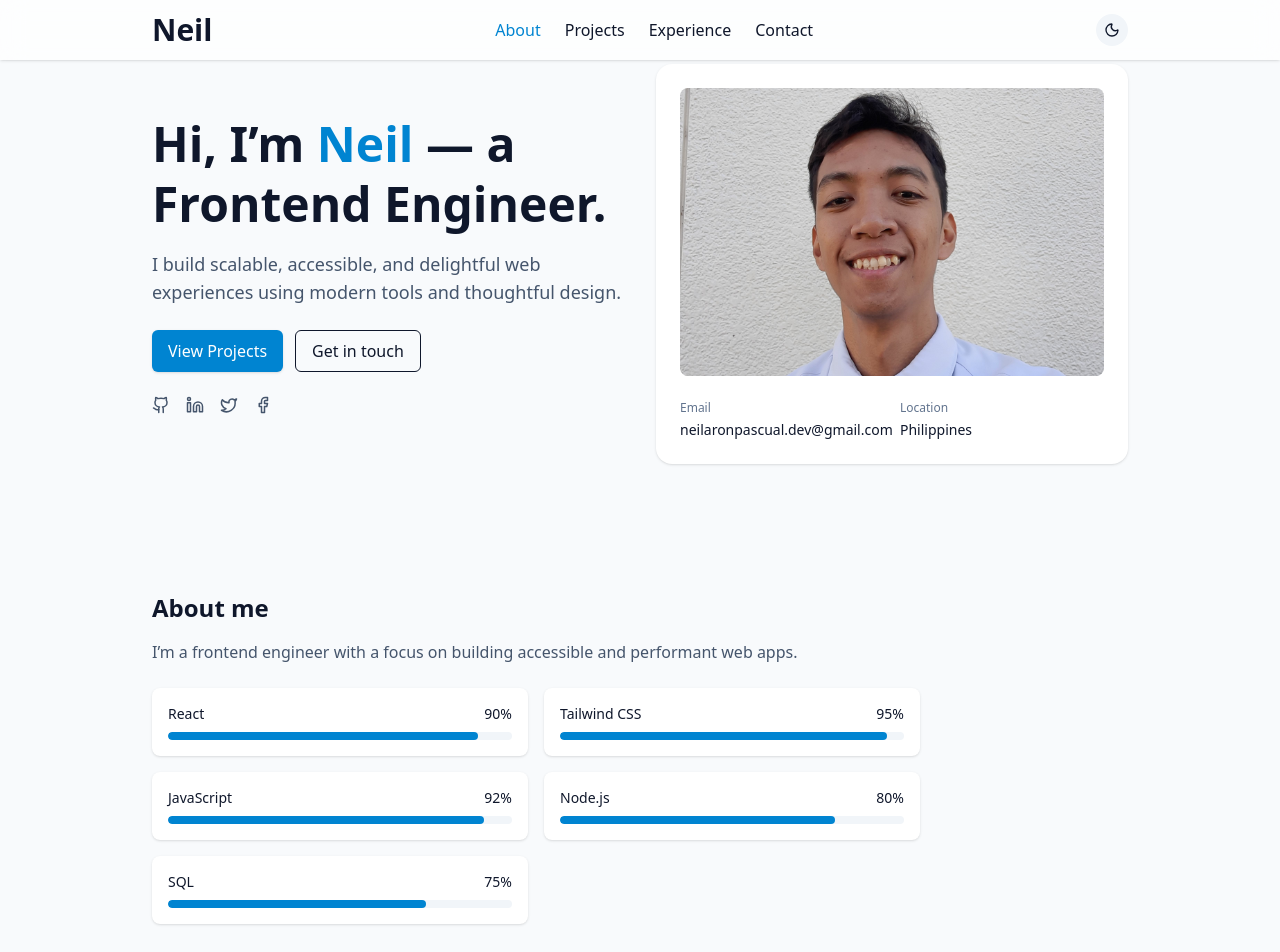
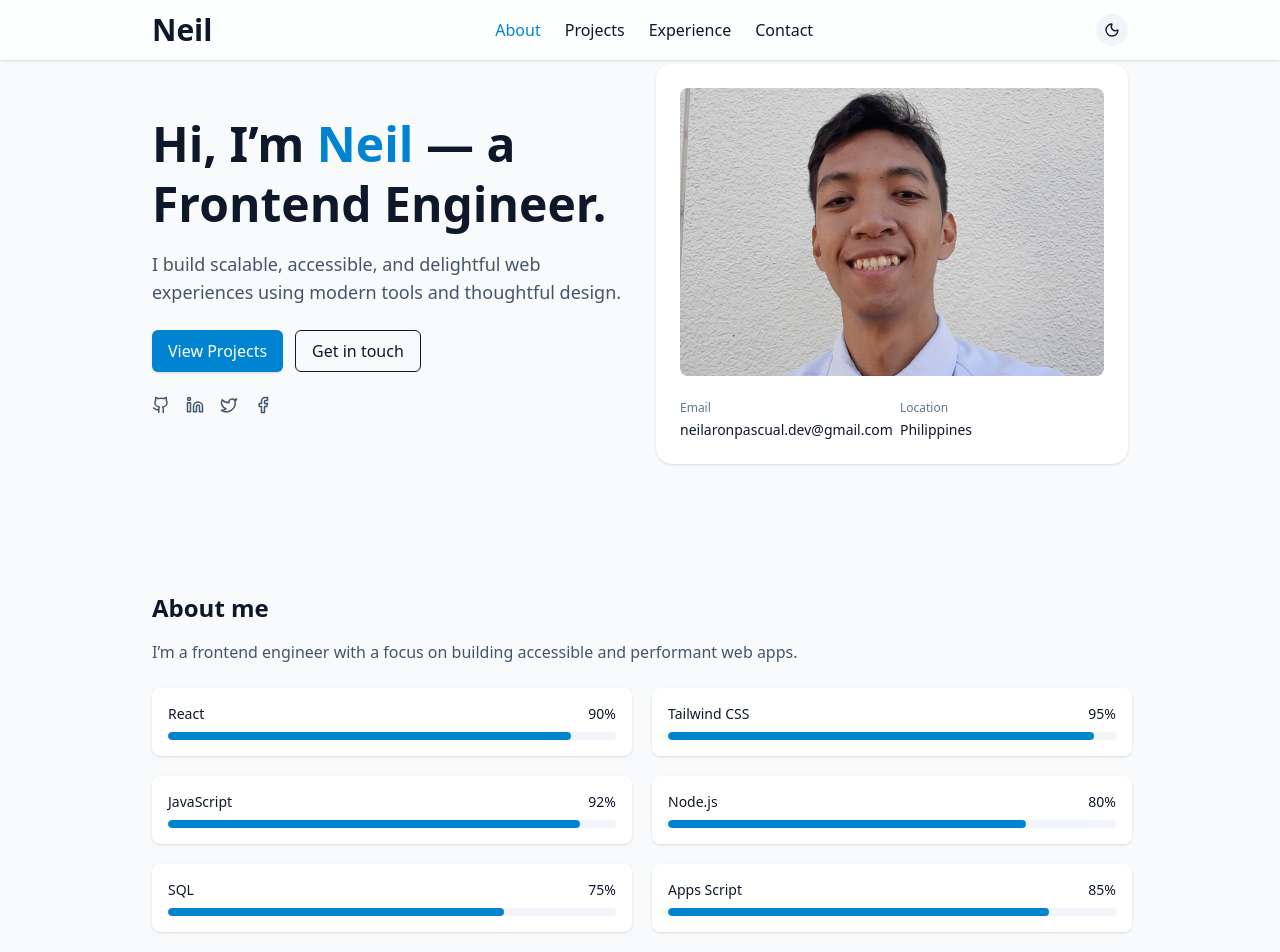
Before and after one commit to neilpascual/Portfolio, a React (Vite) app: page / in a window 1280 px wide. Shown: the top 952 px of the page. Built offline with nearby package versions, Linux system fonts and the light colour scheme.

Commit message:
adjust the about section

```diff
--- a/src/components/About.jsx
+++ b/src/components/About.jsx
@@ -9,7 +9,7 @@
         <p className="mt-4 text-slate-600 dark:text-slate-300">
           I’m a frontend engineer with a focus on building accessible and performant web apps.
         </p>
-        <div className="mt-6 grid grid-cols-1 sm:grid-cols-2 gap-4">
+        <div className="mt-6 grid grid-cols-1 sm:grid-cols-2 gap-5 w-245">
           {skills.map((s) => (
             <div key={s.name} className="bg-white dark:bg-slate-800 p-4 rounded-lg shadow-sm">
               <div className="flex justify-between text-sm font-medium">
--- a/src/data/skills.js
+++ b/src/data/skills.js
@@ -4,4 +4,5 @@
   { name: 'JavaScript', level: 92 },
   { name: 'Node.js', level: 80 },
   { name: 'SQL', level: 75 },
+  { name: 'Apps Script', level: 85 },
 ];
```
